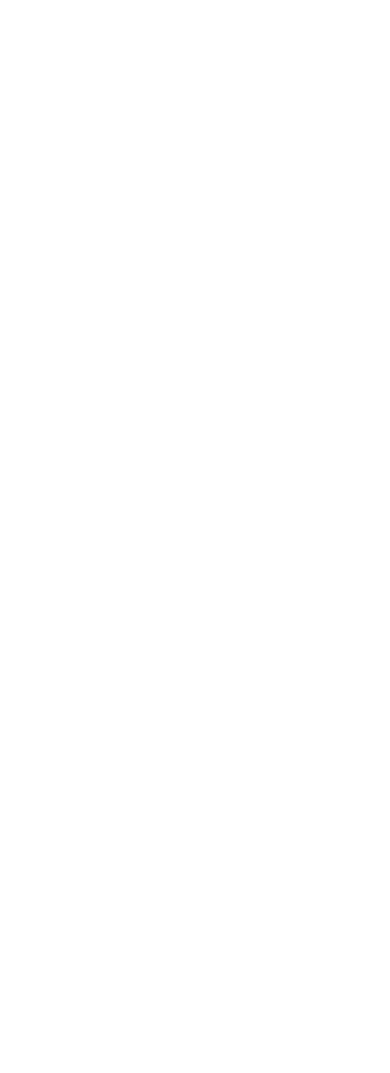
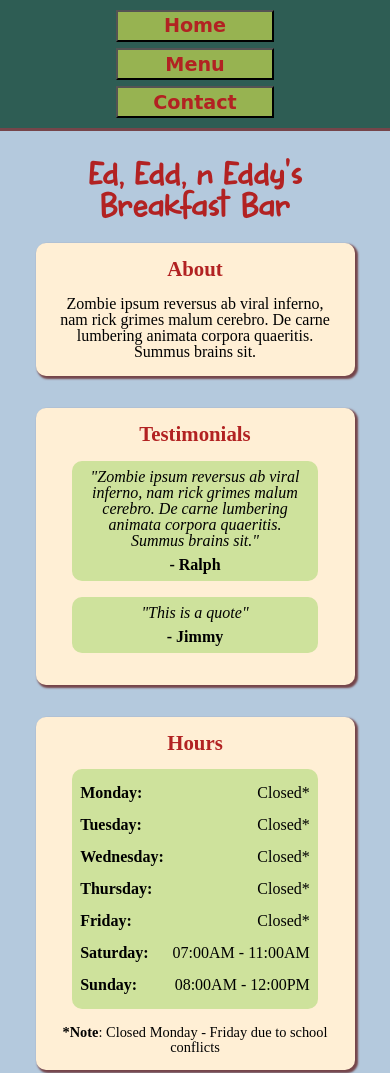
Before and after one commit to sedvik/restaurant-page, a website built with webpack: page dist/index.html in a window 390 px wide. Shown: the top 1073 px of the page. Before the commit the page ends 844 px from the top, so only its background shows below. Built offline with nearby package versions, Linux system fonts and the light colour scheme.

Commit message:
Complete homepage basic content and styling

```diff
--- a/src/css/style.css
+++ b/src/css/style.css
@@ -0,0 +1,198 @@
+/* Fonts */
+@font-face {
+    font-family: 'Dkbutteredtoast';
+    src: url("../fonts/Dkbutteredtoast-xJZ8.otf") format("opentype");
+}
+
+/* General Styles */
+html {
+    font-size: 16px;
+}
+
+body {
+    background-color: #B4C9DD;
+}
+
+header {
+    background-color: #2E5D54;
+    border-bottom: 3px solid #75454A;
+    height: 3rem;
+}
+
+em {
+    font-weight: bold;
+}
+
+img {
+    width: 100%;
+}
+
+figcaption {
+    font-size: 0.9rem;
+    text-align: center;
+}
+
+.bold {
+    font-weight: bold;
+}
+
+nav {
+    width: 50%;
+    height: 100%;
+    margin: 0 auto;
+    display: flex;
+    flex-direction: row;
+    flex-wrap: wrap;
+    justify-content: center;
+    align-items: center;
+}
+
+nav > button {
+    width: 25%;
+    height: 2rem;
+    margin-left: 0.5rem;
+    margin-right: 0.5rem;
+    background-color: #97B351;
+    color: firebrick;
+    font-family: cursive;
+    font-size: 1.5rem;
+    font-weight: bold;
+}
+
+h1 {
+    text-align: center;
+    font-family: 'Dkbutteredtoast', cursive;
+    font-weight: bold;
+    font-size: 4rem;
+    color: firebrick;
+    margin-top: 2rem;
+}
+
+h2 {
+    font-size: 2rem;
+    font-weight: 700;
+    text-align: center;
+    color: firebrick;
+    margin-bottom: 1rem;
+}
+
+p {
+    text-align: center;
+}
+
+#content {
+    width: 40%;
+    margin: 0 auto;
+}
+
+.card {
+    background-color: papayawhip;
+    padding: 1rem;
+    margin: 1rem;
+    border-radius: 10px;
+    box-shadow: 2px 2px 2px 1px #75454A;
+}
+
+/* Home Styles */
+#home-container {
+    display: flex;
+    flex-direction: column;
+}
+
+.quote-container,
+.hours-container {
+    background-color: #cee29c;
+    border-radius: 10px;
+    padding: 0.5rem;
+    margin: 0 auto 1rem auto;
+    width: 50%;
+}
+
+.quote {
+    font-style: italic;
+}
+
+.author {
+    font-weight: bold;
+    margin-top: 0.5rem;
+    text-align: center;
+}
+
+.hours-container {
+    display: flex;
+    flex-direction: column;
+}
+
+.day {
+    display: flex;
+    flex-direction: row;
+    justify-content: space-between;
+    margin-top: 0.5rem;
+    margin-bottom: 0.5rem;
+}
+
+.aside {
+    font-size: 0.9rem;
+}
+
+#cul-de-sac-fig {
+    width: 90%;
+    margin: 1rem auto 1rem auto;
+}
+
+/* Menu Styles */
+
+/* Contact Styles */
+
+/* Media Queries */
+@media only screen and (max-width: 1100px) {
+    /* General Styles */
+    nav {
+        width: 90%;
+    }
+
+    h1 {
+        font-size: 3rem;
+    }
+
+    h2 {
+        font-size: 1.5rem;
+    }
+
+    #content {
+        width: 90%;
+    }
+}
+
+@media only screen and (max-width: 450px) {
+    /* General Styles */
+    header {
+        height: 8rem;
+    }
+
+    nav {
+        flex-direction: column;
+        flex-wrap: wrap;
+    }
+
+    nav > button {
+        height: 2rem;
+        margin: 0.2rem;
+        font-size: 1.2rem;
+        width: 45%;
+    }
+
+    h1 {
+        font-size: 2rem;
+    }
+
+    h2 {
+        font-size: 1.3rem;
+    }
+
+    /* Home Page */
+    .quote-container,
+    .hours-container {
+        width: 80%;
+    }
+}
--- a/webpack.config.js
+++ b/webpack.config.js
@@ -6,4 +6,4 @@ module.exports = {
         filename: 'main.js',
         path: path.resolve(__dirname, 'dist'),
     },
-}
+};
```
Also changed, not shown: dist/index.html, src/fonts/Dkbutteredtoast-xJZ8.otf (added), src/images/cul-de-sac.png (added).
